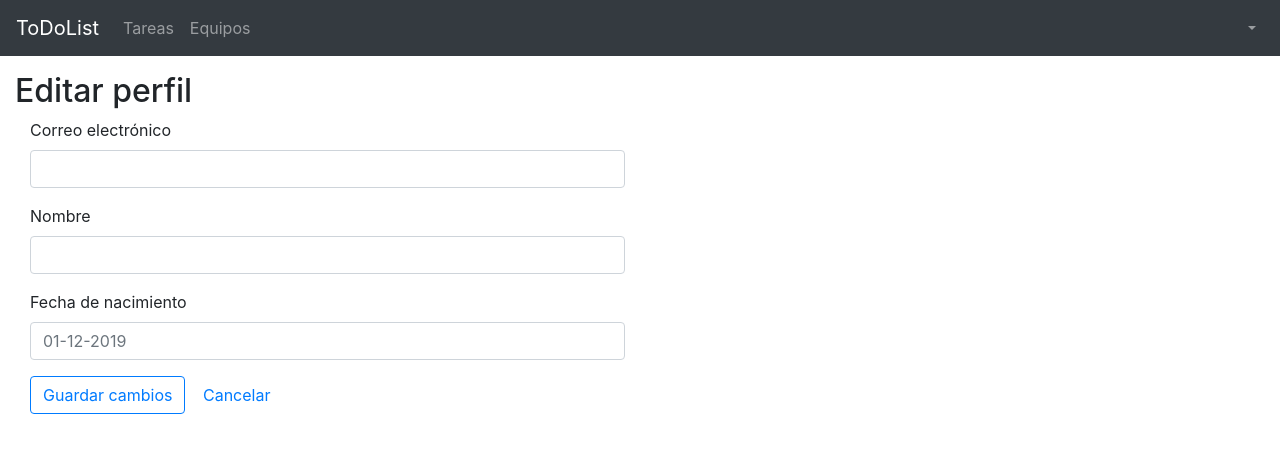
After one commit to jpv49-ua/todolist-equipo-06, a Spring app: template src/main/resources/templates/formEditarPerfil.html in a window 1280 px wide. The commit adds this page. Shown: the top 453 px of the page. Run offline with Thymeleaf, Linux system fonts and the light colour scheme; the template is opened without the code that fills it, so the values that code supplies are empty.

Commit message:
Añade la pantalla de edición del perfil de usuario
Nuevas peticiones GET y POST /cuenta/editar, formulario formEditarPerfil, enlace desde la página de cuenta y mensajes de validación.

```diff
--- a/src/main/resources/messages.properties
+++ b/src/main/resources/messages.properties
@@ -1,2 +1,5 @@
 Email.registroData.eMail = El formato del correo debe ser usuario@dominio
 typeMismatch.registroData.fechaNacimiento = El formato de fecha debe ser dd-mm-aaaa
+NotBlank.perfilData.email = El correo electrónico no puede estar vacío
+Email.perfilData.email = El formato del correo debe ser usuario@dominio
+typeMismatch.perfilData.fechaNacimiento = El formato de fecha debe ser dd-mm-aaaa
--- /dev/null
+++ b/src/main/resources/templates/formEditarPerfil.html
@@ -0,0 +1,54 @@
+<!DOCTYPE html>
+<html xmlns:th="http://www.thymeleaf.org">
+
+<head th:replace="fragments :: head (titulo='Editar perfil')"></head>
+
+<body>
+
+<nav th:replace="fragments :: menu (usuario=${usuario}, logeado=true)"></nav>
+
+<div class="container-fluid mt-3">
+
+    <h2>Editar perfil</h2>
+
+    <form method="post" th:action="@{/cuenta/editar}" th:object="${perfilData}">
+        <div class="col-6">
+            <div class="form-group">
+                <label for="email">Correo electrónico</label>
+                <input id="email" class="form-control" name="email" type="text"
+                       th:field="*{email}" required/>
+            </div>
+            <div class="form-group">
+                <label for="nombre">Nombre</label>
+                <input id="nombre" class="form-control" name="nombre" type="text"
+                       th:field="*{nombre}"/>
+            </div>
+            <div class="form-group">
+                <label for="fechaNacimiento">Fecha de nacimiento</label>
+                <input id="fechaNacimiento" class="form-control" name="fechaNacimiento"
+                       placeholder="01-12-2019" th:field="*{fechaNacimiento}"/>
+            </div>
+
+            <button class="btn btn-outline-primary" type="submit">Guardar cambios</button>
+            <a class="btn btn-link" th:href="@{/cuenta}">Cancelar</a>
+        </div>
+    </form>
+
+    <div class="row mt-3">
+        <div class="col-6">
+            <div th:object="${perfilData}">
+                <ul th:if="${#fields.hasErrors('*')}" class="alert alert-danger">
+                    <li th:each="err : ${#fields.errors('*')}" th:text="${err}"></li>
+                </ul>
+            </div>
+            <ul th:if="${error != null}" class="alert alert-danger">
+                <li th:text="${error}"></li>
+            </ul>
+        </div>
+    </div>
+</div>
+
+<div th:replace="fragments::javascript"/>
+
+</body>
+</html>
```
Also changed, not shown: src/main/java/madstodolist/controller/UsuarioController.java (+60 -4 lines), src/main/resources/templates/cuenta.html (+8 -0 lines).
